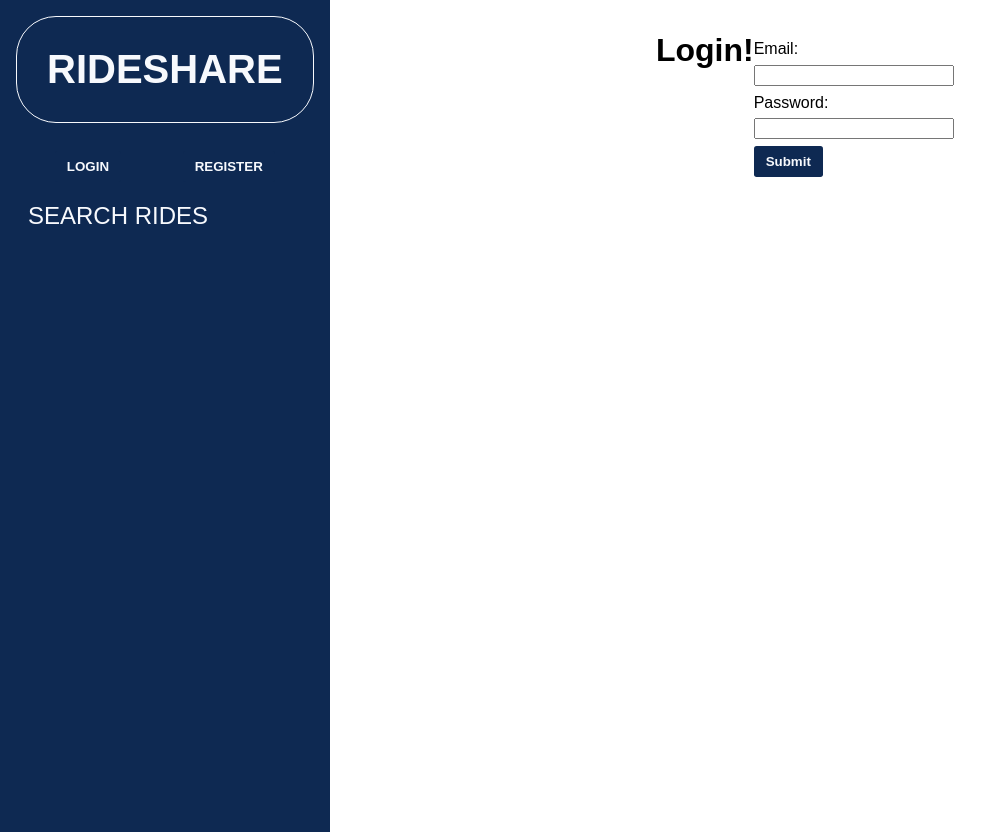
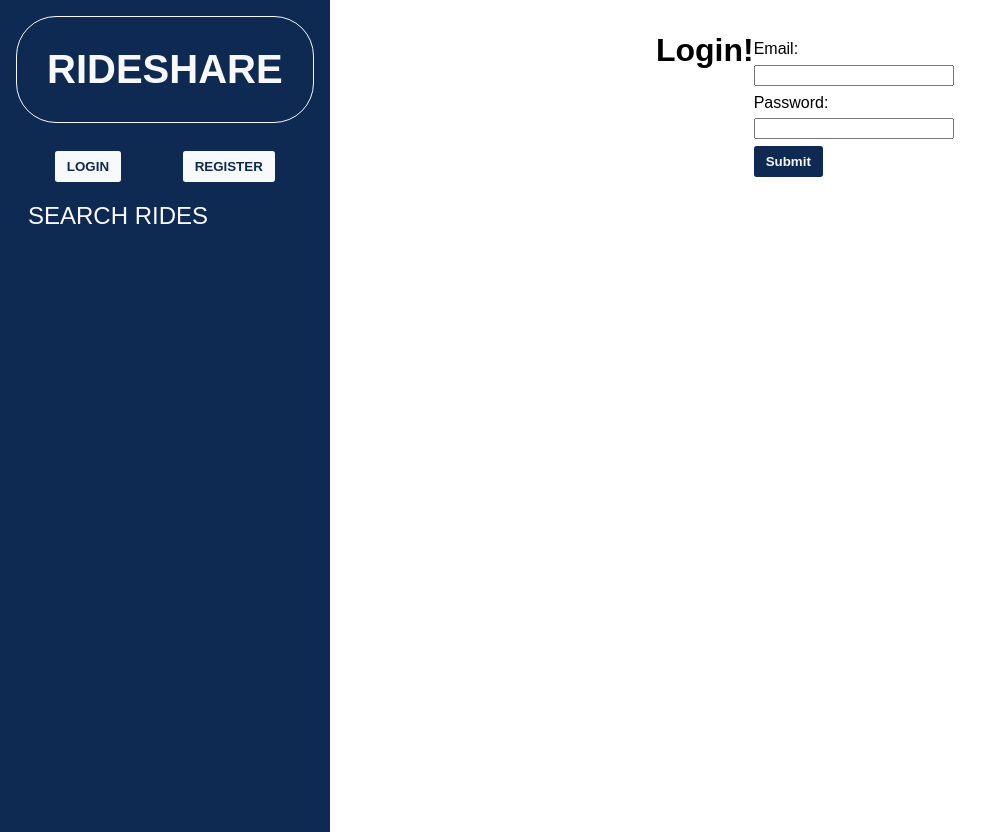
Before and after one commit to nchau3/RideShare, a React (Create React App) app in the folder client/: page /login in a window 1280 px wide. Shown: the whole page, without its empty margins (0-1001 px from the left). Built offline with nearby package versions, Linux system fonts and the light colour scheme.

Commit message:
fix nav bar register button color

```diff
--- a/client/src/App.js
+++ b/client/src/App.js
@@ -66,7 +66,11 @@ export default function App() {
 
   function loginCheck(email, password) {
     onLogin(email, password).then((user) => {
-      setUser(user);
+      if (user) {
+        setUser(user);
+      } else {
+        setUser(null);
+      }
     });
   }
 
@@ -79,8 +83,7 @@ export default function App() {
   function logoutUser() {
     localStorage.removeItem("token");
     localStorage.removeItem("user_id");
-    setUser("");
-    history.go(0);
+    setUser(null);
   }
 
   return (
--- a/client/src/components/NavBar.js
+++ b/client/src/components/NavBar.js
@@ -8,14 +8,14 @@ export default function NavBar(props) {
   return (
     <nav>
       <h1 className="logo">
-        <NavLink to="/" className="nav-item">RIDESHARE</NavLink>
+        <NavLink to="/" className="nav-link">RIDESHARE</NavLink>
       </h1>
       <ul>
         {!props.user ?
         <>
           <li className="register-bar">
-            <button><NavLink to="/login" className="nav-item">LOGIN</NavLink></button>
-            <button><NavLink to="/register" className="nav-item">REGISTER</NavLink></button>
+            <NavLink to="/login" className="nav-link"><button>LOGIN</button></NavLink>
+            <NavLink to="/register" className="nav-link"><button>REGISTER</button></NavLink>
           </li>
         </>
         :
@@ -28,15 +28,15 @@ export default function NavBar(props) {
         {props.user &&
         <>
           <li>
-            <NavLink to="/profile" className="nav-item" activeClassName="selected">MY PROFILE</NavLink>
+            <NavLink to="/profile" className="nav-link" activeClassName="selected">MY PROFILE</NavLink>
           </li>
           <li>
-            <NavLink to="/trips" className="nav-item" activeClassName="selected">MY TRIPS</NavLink>
+            <NavLink to="/trips" className="nav-link" activeClassName="selected">MY TRIPS</NavLink>
           </li>
         </>
         }
         <li>
-          <NavLink to="/rides" className="nav-item" activeClassName="selected">SEARCH RIDES</NavLink>
+          <NavLink to="/rides" className="nav-link" activeClassName="selected">SEARCH RIDES</NavLink>
         </li>
       </ul>
     </nav>
--- a/client/src/pages/Trips.js
+++ b/client/src/pages/Trips.js
@@ -24,7 +24,7 @@ export default function Trips() {
     <div className="page-container">
       {trips.length > 0 ?
         <div className="listings-container">
-          <h1>Search results:</h1>
+          <h1>My Trips</h1>
           <TripList trips={trips} onClick={dropdown}/>
         </div>
         :
--- a/client/src/styles/component-styles/navbar.scss
+++ b/client/src/styles/component-styles/navbar.scss
@@ -1,4 +1,10 @@
 @use '../variables.scss';
+@import "../mixins.scss";
+
+.nav-link {
+  text-decoration: none;
+  color: variables.$accent-color;
+}
 
 nav {
   padding: 1em;
@@ -16,11 +22,6 @@ nav {
     font-size: 2.5em;
   }
 
-  .nav-item {
-    color: variables.$accent-color;
-    text-decoration: none;
-  }
-
   ul {
     list-style-type: none;
 
@@ -29,7 +30,7 @@ nav {
       display: flex;
       justify-content: space-around;
 
-      .button {
+      button {
         color: variables.$primary-color;
         background-color: variables.$accent-color;
       }
@@ -43,8 +44,6 @@ nav {
       padding: .5em .5em;
       font-size: 1.5em;
       list-style-type: none;
-      text-decoration: none;
-
     }
 
     li:hover {
```
